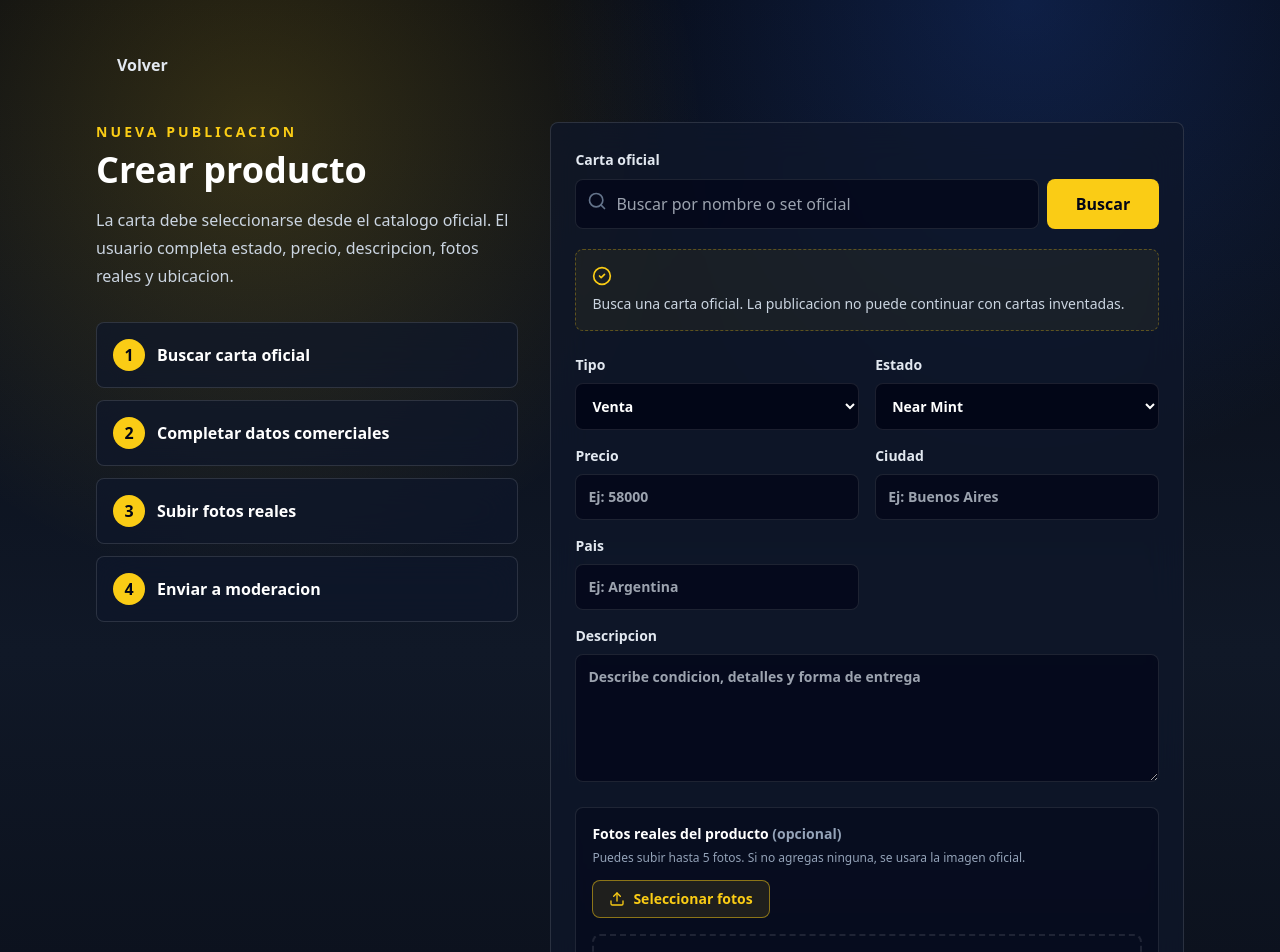
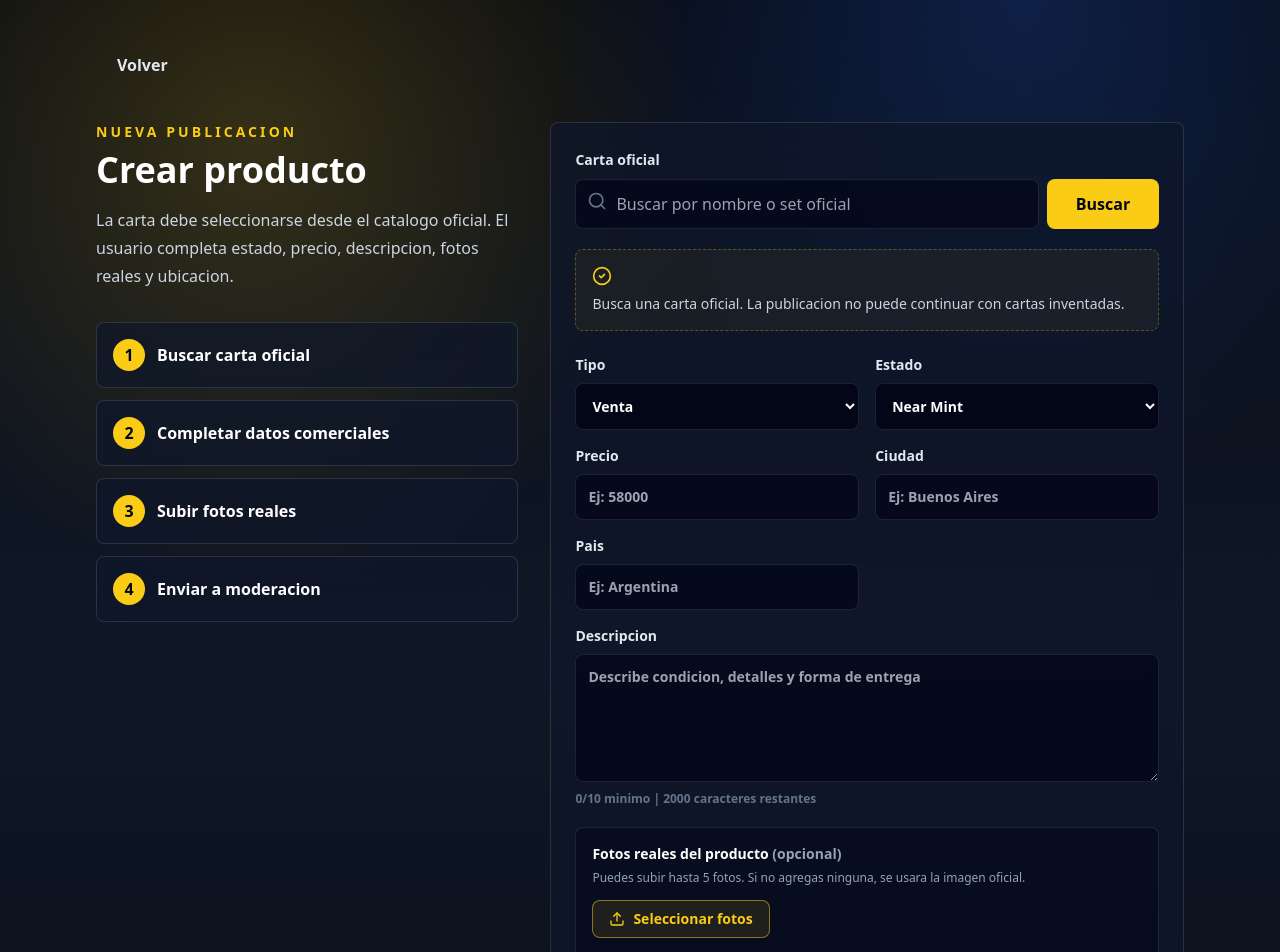
Before and after one commit to ViralFrame2026/PokeTrade-HUB, a Next.js app: page /publish in a window 1280 px wide. Shown: the top 952 px of the page. Built offline with nearby package versions, Linux system fonts and the light colour scheme.

Commit message:
Add listing form character counters

```diff
--- a/components/edit-listing-form.tsx
+++ b/components/edit-listing-form.tsx
@@ -21,6 +21,8 @@ type EditListingFormProps = {
 
 const inputClass =
   "mt-2 w-full rounded-lg border border-white/10 bg-slate-950/70 px-3 py-3 text-white outline-none focus:border-pokemonYellow/60";
+const DESCRIPTION_MAX_LENGTH = 2000;
+const TRADE_WANTS_MAX_LENGTH = 1000;
 
 export function EditListingForm({ initial, listingId }: EditListingFormProps) {
   const router = useRouter();
@@ -33,6 +35,8 @@ export function EditListingForm({ initial, listingId }: EditListingFormProps) {
   const [locationCountry, setLocationCountry] = useState(initial.locationCountry);
   const [error, setError] = useState<string | null>(null);
   const [isSubmitting, setIsSubmitting] = useState(false);
+  const descriptionRemaining = DESCRIPTION_MAX_LENGTH - description.length;
+  const tradeWantsRemaining = TRADE_WANTS_MAX_LENGTH - tradeWants.length;
 
   async function handleSubmit(event: React.FormEvent<HTMLFormElement>) {
     event.preventDefault();
@@ -130,10 +134,14 @@ export function EditListingForm({ initial, listingId }: EditListingFormProps) {
             Busca a cambio
             <input
               className={inputClass}
+              maxLength={TRADE_WANTS_MAX_LENGTH}
               onChange={(event) => setTradeWants(event.target.value)}
               required
               value={tradeWants}
             />
+            <span className="mt-1 block text-xs text-slate-500">
+              {tradeWantsRemaining} caracteres restantes
+            </span>
           </label>
         ) : null}
 
@@ -162,11 +170,15 @@ export function EditListingForm({ initial, listingId }: EditListingFormProps) {
         Descripcion
         <textarea
           className={`${inputClass} min-h-36`}
+          maxLength={DESCRIPTION_MAX_LENGTH}
           minLength={10}
           onChange={(event) => setDescription(event.target.value)}
           required
           value={description}
         />
+        <span className="mt-1 block text-xs text-slate-500">
+          {description.length}/10 minimo | {descriptionRemaining} caracteres restantes
+        </span>
       </label>
 
       {error ? (
--- a/components/publish-form.tsx
+++ b/components/publish-form.tsx
@@ -31,6 +31,9 @@ type CreateListingResponse = {
   error: string | null;
 };
 
+const DESCRIPTION_MAX_LENGTH = 2000;
+const TRADE_WANTS_MAX_LENGTH = 1000;
+
 export function PublishForm() {
   const [query, setQuery] = useState("");
   const [cards, setCards] = useState<PokemonTcgCard[]>([]);
@@ -49,6 +52,8 @@ export function PublishForm() {
   const [failedImages, setFailedImages] = useState<Record<string, boolean>>({});
   const [photos, setPhotos] = useState<File[]>([]);
   const [photoPreviews, setPhotoPreviews] = useState<string[]>([]);
+  const descriptionRemaining = DESCRIPTION_MAX_LENGTH - description.length;
+  const tradeWantsRemaining = TRADE_WANTS_MAX_LENGTH - tradeWants.length;
 
   useEffect(() => {
     const previews = photos.map((photo) => URL.createObjectURL(photo));
@@ -460,11 +465,15 @@ export function PublishForm() {
             Busca a cambio
             <input
               className="mt-2 w-full rounded-lg border border-white/10 bg-slate-950/70 px-3 py-3 text-white outline-none focus:border-pokemonYellow/60"
+              maxLength={TRADE_WANTS_MAX_LENGTH}
               onChange={(event) => setTradeWants(event.target.value)}
               placeholder="Ej: cartas de Gengar o Mew"
               required
               value={tradeWants}
             />
+            <span className="mt-1 block text-xs text-slate-500">
+              {tradeWantsRemaining} caracteres restantes
+            </span>
           </label>
         ) : null}
         <label className="text-sm font-bold text-slate-200">
@@ -492,12 +501,16 @@ export function PublishForm() {
         Descripcion
         <textarea
           className="mt-2 min-h-32 w-full rounded-lg border border-white/10 bg-slate-950/70 px-3 py-3 text-white outline-none focus:border-pokemonYellow/60"
+          maxLength={DESCRIPTION_MAX_LENGTH}
           minLength={10}
           onChange={(event) => setDescription(event.target.value)}
           placeholder="Describe condicion, detalles y forma de entrega"
           required
           value={description}
         />
+        <span className="mt-1 block text-xs text-slate-500">
+          {description.length}/10 minimo | {descriptionRemaining} caracteres restantes
+        </span>
       </label>
       <section className="mt-5 rounded-lg border border-white/10 bg-slate-950/45 p-4">
         <div className="flex flex-wrap items-start justify-between gap-3">
```
